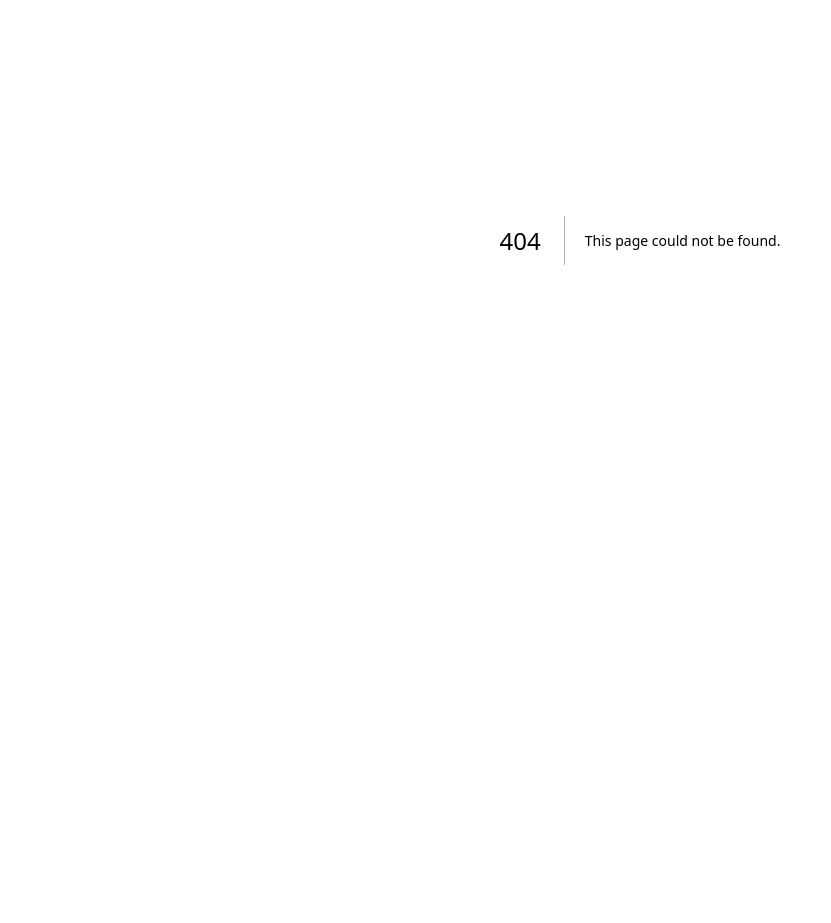
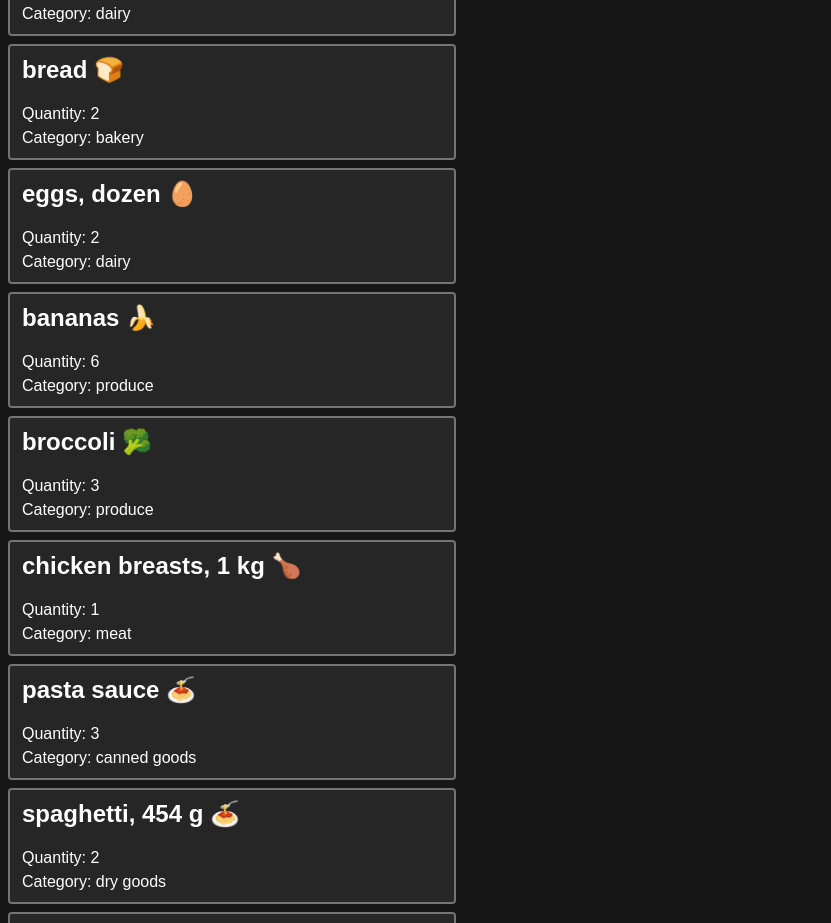
Before and after one commit to its-nic/cprg306-assignments, a Next.js app: page /week-6 in a window 1280 px wide. Before the commit this address had no page. Shown: the part 160-1083 px from the top of the page, without its empty margins (0-831 px from the left). Before the commit the page ends 800 px from the top, so only its background shows below. Built offline with nearby package versions, Linux system fonts and the light colour scheme.

Commit message:
Week 6 - Prep
add link to root page for week 6, copy week 3 files into week 6, and create the items.json file.

```diff
--- a/app/page.js
+++ b/app/page.js
@@ -9,6 +9,7 @@
         <li><Link href="./week-3">Week 3 Assignment</Link></li>
         <li><Link href="./week-4">Week 4 Assignment</Link></li>
         <li><Link href="./week-5">Week 5 Assignment</Link></li>
+        <li><Link href="./week-6">Week 6 Assignment</Link></li>
       </ul>
     </main>
   );
--- /dev/null
+++ b/app/week-6/item-list.js
@@ -0,0 +1,95 @@
+import Item from "./item";
+
+export default function ItemList() {
+
+    const item1 = {
+        name: "milk, 4 L 🥛",
+        quantity: 1,
+        category: "dairy",
+      };
+
+      const item2 = {
+        name: "bread 🍞",
+        quantity: 2,
+        category: "bakery",
+      };
+
+      const item3 = {
+        name: "eggs, dozen 🥚",
+        quantity: 2,
+        category: "dairy",
+      };
+
+      const item4 = {
+        name: "bananas 🍌",
+        quantity: 6,
+        category: "produce",
+      };
+
+      const item5 = {
+        name: "broccoli 🥦",
+        quantity: 3,
+        category: "produce",
+      };
+
+      const item6 = {
+        name: "chicken breasts, 1 kg 🍗",
+        quantity: 1,
+        category: "meat",
+      };
+
+      const item7 = {
+        name: "pasta sauce 🍝",
+        quantity: 3,
+        category: "canned goods",
+      };
+
+      const item8 = {
+        name: "spaghetti, 454 g 🍝",
+        quantity: 2,
+        category: "dry goods",
+      };
+
+      const item9 = {
+        name: "toilet paper, 12 pack 🧻",
+        quantity: 1,
+        category: "household",
+      };
+
+      const item10 = {
+        name: "paper towels, 6 pack",
+        quantity: 1,
+        category: "household",
+      };
+
+      const item11 = {
+        name: "dish soap 🍽️",
+        quantity: 1,
+        category: "household",
+      };
+
+      const item12 = {
+        name: "hand soap 🧼",
+        quantity: 4,
+        category: "household",
+      };
+
+    return(
+        <main>
+            <ul>
+                <Item name={item1.name} quantity={item1.quantity} category={item1.category} />
+                <Item name={item2.name} quantity={item2.quantity} category={item2.category} />
+                <Item name={item3.name} quantity={item3.quantity} category={item3.category} />
+                <Item name={item4.name} quantity={item4.quantity} category={item4.category} />
+                <Item name={item5.name} quantity={item5.quantity} category={item5.category} />
+                <Item name={item6.name} quantity={item6.quantity} category={item6.category} />
+                <Item name={item7.name} quantity={item7.quantity} category={item7.category} />
+                <Item name={item8.name} quantity={item8.quantity} category={item8.category} />
+                <Item name={item9.name} quantity={item9.quantity} category={item9.category} />
+                <Item name={item10.name} quantity={item10.quantity} category={item10.category} />
+                <Item name={item11.name} quantity={item11.quantity} category={item11.category} />
+                <Item name={item12.name} quantity={item12.quantity} category={item12.category} />
+            </ul>
+        </main>
+    );
+}
--- /dev/null
+++ b/app/week-6/item.js
@@ -0,0 +1,9 @@
+export default function Item({name, quantity, category}) {
+    return(
+        <li class="bg-neutral-800 m-2 px-3 py-2 rounded max-w-md border-2 border-neutral-500">
+            <h2 class="font-bold text-2xl pb-4">{name}</h2>
+            <p>Quantity: {quantity}</p>
+            <p>Category: {category}</p>
+        </li>
+    );
+}
--- /dev/null
+++ b/app/week-6/page.js
@@ -0,0 +1,10 @@
+import ItemList from "./item-list";
+
+export default function Page() {
+    return(
+        <main class="bg-neutral-900 text-white">
+            <h1 class="text-4xl font-bold py-4 px-2">Shopping List</h1>
+            <ItemList />
+        </main>
+    );
+}
```
Also changed, not shown: app/week-6/items.json (added, +74 -0 lines).
